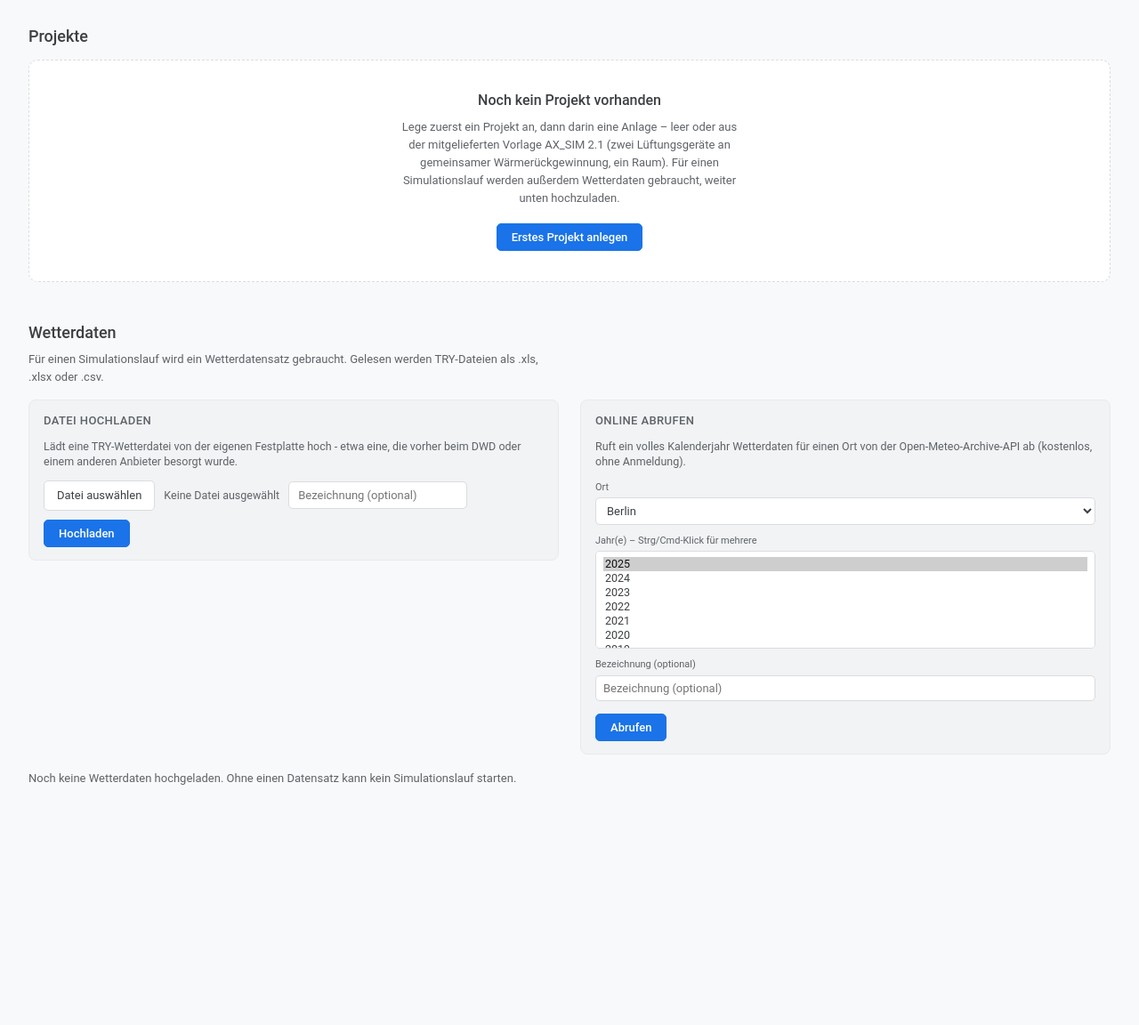
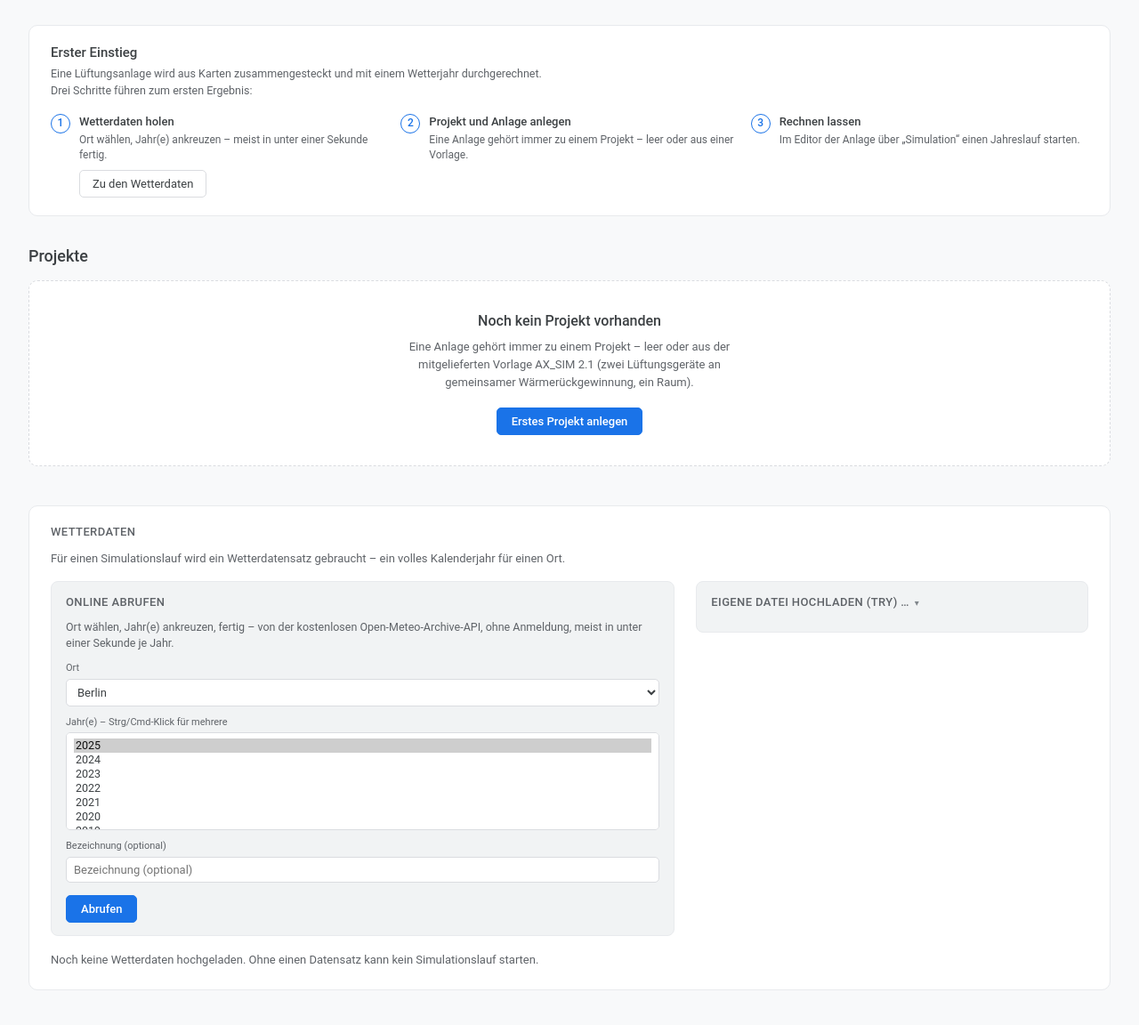
Before and after one commit to SuperSparrow-sys/RLT-Simulation, a Flask app: page / in a window 1280 px wide. Shown: the part 52-1204 px from the top of the page at 89% size. Run offline with Flask 3, Linux system fonts and the light colour scheme; data that the repository does not hold is empty.

Commit message:
Eingangsseite: Einstieg, Gewichtung und Anlagen-Auskunft
Die Startseite war eine gewachsene, gleich gewichtete Liste ohne ersten
Schritt. Fuenf Befunde des Benutzers behoben, dabei blieb style.css,
editor.html/js und simulation.js unangetastet (Arbeitsbereich eines
parallelen Agenten):

- Einstiegskasten (nur ohne Projekt sichtbar, verschwindet danach
  dauerhaft): drei Schritte in der tatsaechlichen Reihenfolge - Wetter,
  Anlage, Rechnen - mit Sprung zu den Wetterdaten.
- Projekte bleiben in voller Groesse (der Zweck), Wetterdaten bekommen
  einen eigenen, zurueckhaltenderen Rahmen mit kleiner, stummer
  Ueberschrift (die Voraussetzung).
- Anlage-Karte zeigt bei einem abgeschlossenen Lauf zusaetzlich Datum und
  Wetterjahr, dazu einen "Bericht"-Verweis (nur bei fertig/abgebrochen,
  gegen core/bericht.py:STATUS_MIT_ERGEBNIS abgesichert).
- Online abrufen steht vor Datei hochladen und ist offen; der
  Datei-Upload ist der Sonderfall und sitzt eingeklappt in einem
  <details> (24px-Antippziel nachtraeglich korrigiert).
- .eintrag-aktionen bricht jetzt um (flex-wrap) - ohne das ragte der neue
  dritte Knopf ("Bericht") aus der 184px-Karte in die naechste hinein.

Playwright-Pruefung in drei Breiten (Schreibtisch, iPad quer/hoch) und
beiden Zustaenden (leer/gefuellt): keine JS-Fehler, kein horizontaler
Ueberlauf, keine Antippziele unter 24px, Loeschen/Umbenennen/Wetterabruf
per echtem Funktionstest bestaetigt.

11 neue Tests (tests/test_startseite.py), Testreihe: 485 bestanden
(474 + 11, keine Jahreslaeufe gestartet).

Co-Authored-By: Claude Opus 5 <noreply@anthropic.com>

```diff
--- a/static/css/loeschen.css
+++ b/static/css/loeschen.css
@@ -43,7 +43,13 @@
 }
 .knopf-haupt-gefahr:hover { background: #b3261e; border-color: #b3261e; }
 
-.eintrag-aktionen { display: flex; gap: 6px; flex-shrink: 0; }
+/* flex-wrap: eine Anlage-Karte ist 184px breit (siehe .anlage-eintrag
+   unten) - "Umbenennen" und "Loeschen" passen knapp nebeneinander, ein
+   dritter Knopf ("Bericht", siehe static/js/start.js) nicht mehr. Ohne
+   Umbruch wuerde er aus der Karte heraus in die naechste hineinragen, statt
+   sauber in eine zweite Zeile zu rutschen. Bei der Projektkopfzeile (nur
+   zwei Knoepfe, viel Platz) bleibt eine Zeile, da wirkungslos. */
+.eintrag-aktionen { display: flex; flex-wrap: wrap; gap: 6px; flex-shrink: 0; }
 
 /* -- Projektkarte: Titel und Aktionen in einer Zeile -- */
 .projekt-kopf-zeile {
--- /dev/null
+++ b/static/css/start.css
@@ -0,0 +1,166 @@
+/* Eingangsseite (/): Gewichtung und Einstieg. Eigenes Stylesheet, weil
+   static/css/style.css waehrend dieser Arbeit von einem anderen Agenten
+   bearbeitet wird (siehe wetter-abruf.css/loeschen.css fuer denselben
+   Grund). Nutzt nur vorhandene CSS-Variablen aus style.css und ergaenzt
+   vorhandene Klassen (.start-abschnitt, .abschnitt-titel, .wetter-weg,
+   .anlage-status, .eintrag-aktionen) um zusaetzliche, additive Regeln -
+   keine davon wird selbst angefasst.
+
+   Reihenfolge auf der Seite (siehe templates/index.html): zuerst der
+   Einstiegskasten (nur im leeren Zustand, siehe #start-einstieg unten),
+   dann Projekte - der Zweck des Programms, deshalb unveraendert in voller
+   Groesse - dann Wetterdaten - eine Voraussetzung, deshalb hier bewusst
+   zurueckhaltender gestaltet (kleinere, stumme Ueberschrift, umschliessender
+   Rahmen) statt gleichrangig neben Projekte zu stehen. */
+
+/* ---------- Einstiegskasten ----------
+   Nur sichtbar, solange es noch kein einziges Projekt gibt (siehe
+   Start.zeichneEinstieg() in start.js) - fuer alle folgenden Besuche schon
+   durch echte Projekte und Anlagen beantwortet, ein dauerhafter Kasten waere
+   dann nur noch Ballast. Drei Schritte in der Reihenfolge, die tatsaechlich
+   zum ersten Ergebnis fuehrt (Wetter vor Anlage vor Rechnen) - unabhaengig
+   von der Reihenfolge der Abschnitte darunter, die stattdessen nach
+   Bedeutung sortiert sind (Projekte vor Wetterdaten, siehe oben). */
+.start-einstieg {
+  max-width: 1400px;
+  margin: 0 auto 32px;
+  border: 1px solid var(--border-light);
+  border-radius: var(--radius-lg);
+  background: var(--surface);
+  padding: 20px 24px;
+}
+.start-einstieg-titel {
+  margin: 0 0 4px;
+  font-size: 15px;
+  font-weight: 500;
+}
+.start-einstieg-hinweis {
+  margin: 0 0 16px;
+  font-size: 12.5px;
+  color: var(--text-secondary);
+  max-width: var(--lesebreite);
+  line-height: 1.5;
+}
+.einstieg-schritte {
+  display: flex;
+  flex-wrap: wrap;
+  gap: 14px;
+}
+.einstieg-schritt {
+  flex: 1 1 220px;
+  min-width: 200px;
+  display: flex;
+  gap: 10px;
+  align-items: flex-start;
+}
+.einstieg-nummer {
+  flex-shrink: 0;
+  width: 22px;
+  height: 22px;
+  border-radius: 50%;
+  border: 1px solid var(--border-strong);
+  color: var(--text-secondary);
+  font-size: 12px;
+  font-weight: 500;
+  display: flex;
+  align-items: center;
+  justify-content: center;
+}
+.einstieg-schritt-erledigt .einstieg-nummer {
+  border-color: var(--energie);
+  color: var(--energie);
+  background: var(--energie-tint);
+}
+.einstieg-text h2 {
+  margin: 0 0 3px;
+  font-size: 13px;
+  font-weight: 500;
+}
+.einstieg-text p {
+  margin: 0 0 8px;
+  font-size: 12px;
+  color: var(--text-secondary);
+  line-height: 1.45;
+}
+.einstieg-schritt-erledigt .einstieg-text h2 { color: var(--text-secondary); }
+.einstieg-schritt:not(.einstieg-schritt-erledigt) .einstieg-nummer {
+  border-color: var(--blue);
+  color: var(--blue);
+}
+
+/* ---------- Wetterdaten: Voraussetzung statt Zweck ----------
+   Der eigene, umschliessende Rahmen und die kleinere, stumme Ueberschrift
+   (13px statt der 18px von .abschnitt-titel, gleiche Optik wie
+   .wetter-weg-titel) machen sichtbar, dass dieser Abschnitt anders gewichtet
+   ist als "Projekte" - ohne die gemeinsame Klasse .abschnitt-titel selbst
+   umzudefinieren, die auch anderswo unveraendert 18px bleiben soll. */
+.start-abschnitt-wetter {
+  border: 1px solid var(--border-light);
+  border-radius: var(--radius-lg);
+  padding: 20px 24px 24px;
+  background: var(--surface);
+}
+.start-abschnitt-wetter > .abschnitt-titel {
+  font-size: 13px;
+  font-weight: 500;
+  color: var(--text-secondary);
+  text-transform: uppercase;
+  letter-spacing: .03em;
+  margin: 0 0 10px;
+}
+.start-abschnitt-wetter > .abschnitt-hinweis { margin-top: 0; }
+
+/* Online abrufen ist der bequemere, empfohlene Weg (Ort waehlen, Jahre
+   ankreuzen, unter einer Sekunde fertig) - deshalb breiter und offen. Die
+   Datei fuer eine eigene TRY-Datei ist der Sonderfall, deshalb als <details>
+   eingeklappt (siehe templates/index.html) und schmaler, wenn sie offen
+   ist. */
+.wetter-weg-hauptweg { flex: 2 1 380px; }
+.wetter-weg-nebenweg { flex: 1 1 280px; }
+/* -3px/-16px oben/seitlich gleicht das zusaetzliche Innenmass gegenueber
+   der Nachbarschrift (.wetter-weg-titel: margin 0 0 10px) wieder aus, damit
+   die Kante des Bereichs optisch gleich bleibt - das Antippziel selbst
+   braucht die 6px oben/unten, um auf die geforderten 24px Hoehe zu kommen
+   (gemessene Hoehe vorher: 18px, siehe Task, Befund 5). */
+.wetter-weg-nebenweg summary {
+  cursor: pointer;
+  list-style: none;
+  user-select: none;
+  margin: -6px -16px 4px;
+  padding: 6px 16px;
+  border-radius: var(--radius-sm);
+}
+.wetter-weg-nebenweg summary::-webkit-details-marker { display: none; }
+.wetter-weg-nebenweg summary::after {
+  content: "▾";
+  display: inline-block;
+  margin-left: 6px;
+  font-size: 10px;
+  color: var(--text-tertiary);
+}
+.wetter-weg-nebenweg[open] summary::after { content: "▴"; }
+.wetter-weg-nebenweg summary:focus-visible {
+  outline: 2px solid var(--blue);
+  outline-offset: 2px;
+  border-radius: var(--radius-sm);
+}
+.wetter-weg-nebenweg .wetter-weg-hinweis { margin-top: 10px; }
+
+/* ---------- Anlage-Karte: Auskunft statt Leerstelle ----------
+   Zusaetzlich zur bisherigen einzeiligen .anlage-status (Kosten oder
+   Zustand) eine zweite, stumme Zeile mit Datum und Wetterjahr des letzten
+   Laufs - siehe Start._fuelleStatus() in start.js. */
+.anlage-status-neben {
+  color: var(--text-tertiary);
+  font-size: 10.5px;
+  font-variant-numeric: tabular-nums;
+  margin-top: 1px;
+}
+/* Bericht-Verweis in der Aktionszeile (nur bei einem fertigen Lauf) - sitzt
+   neben Umbenennen/Loeschen (.eintrag-aktionen, siehe loeschen.css) und
+   nutzt .knopf-mini unveraendert; a.knopf-mini selbst (Entfernen der
+   Unterstreichung) steht schon in style.css. */
+
+@media (max-width: 700px) {
+  .einstieg-schritte { flex-direction: column; }
+}
--- a/static/js/start.js
+++ b/static/js/start.js
@@ -93,6 +93,23 @@ const BADGE_TEXT = {
   fehler: () => "Letzter Lauf fehlgeschlagen",
 };
 
+// Laeufe, zu denen es einen Bericht gibt (core/bericht.py: STATUS_MIT_ERGEBNIS)
+// - hier dupliziert wie WETTER_FRUEHESTES_JAHR weiter unten, aus demselben
+// Grund: rein eine Oberflaechenfrage (den Verweis "Bericht" zeigen oder
+// nicht), dafuer lohnt keine eigene Schnittstelle.
+const STATUS_MIT_BERICHT = ["fertig", "abgebrochen"];
+
+// Datum aus "YYYY-MM-DD HH:MM:SS" (core/database.py, datetime('now'), UTC) -
+// nur der Kalendertag, ohne Zeitzonenumrechnung: fuer eine kompakte
+// Anlage-Karte reicht "an welchem Tag zuletzt gerechnet wurde", eine
+// Uhrzeit auf die Minute waere mehr Genauigkeit, als die Karte braucht.
+function formatDatum(zeitstempel) {
+  const treffer = /^(\d{4})-(\d{2})-(\d{2})/.exec(zeitstempel || "");
+  if (!treffer) return zeitstempel || "";
+  const [, jahr, monat, tag] = treffer;
+  return `${tag}.${monat}.${jahr}`;
+}
+
 // Anzeigetext je Quelle eines Wetterdatensatzes - der Rohwert aus der DB
 // ("upload"/"open-meteo") ist fuer den Code praktisch, fuer die Liste aber
 // zu technisch.
@@ -132,8 +149,95 @@ const Start = {
     [this.projekte, this.anlagen, this.wetter, this.vorlagen] =
       await Promise.all(antworten.map((a) => a.json()));
 
+    this.zeichneEinstieg();
     await this.zeichneProjekte();
     this.zeichneWetter();
+  },
+
+  // -- Einstieg -------------------------------------------------------------
+
+  // Nur beim allerersten Besuch (noch kein Projekt): sobald ein Projekt
+  // existiert, beantworten die Projekt-/Anlagenkarten selbst schon "was ist
+  // der naechste Schritt" - ein dauerhafter Kasten waere dann nur noch
+  // Wiederholung. Die drei Schritte stehen in der Reihenfolge, die
+  // tatsaechlich zum ersten Ergebnis fuehrt (Wetter vor Anlage vor Rechnen) -
+  // unabhaengig von der Reihenfolge der Abschnitte darunter, die stattdessen
+  // nach Bedeutung sortiert sind: Projekte (der Zweck) vor Wetterdaten (eine
+  // Voraussetzung, siehe static/css/start.css).
+  zeichneEinstieg() {
+    const bereich = document.getElementById("start-einstieg");
+    bereich.textContent = "";
+    if (this.projekte.length) return;
+
+    const hatWetter = this.wetter.length > 0;
+
+    const kasten = document.createElement("div");
+    kasten.className = "start-einstieg";
+    const titel = document.createElement("h2");
+    titel.className = "start-einstieg-titel";
+    titel.textContent = "Erster Einstieg";
+    const hinweis = document.createElement("p");
+    hinweis.className = "start-einstieg-hinweis";
+    hinweis.textContent =
+      "Eine Lüftungsanlage wird aus Karten zusammengesteckt und mit einem " +
+      "Wetterjahr durchgerechnet. Drei Schritte führen zum ersten Ergebnis:";
+    kasten.append(titel, hinweis);
+
+    const schritte = document.createElement("div");
+    schritte.className = "einstieg-schritte";
+    schritte.append(
+      this._einstiegSchrittElement(
+        1, "Wetterdaten holen", hatWetter,
+        hatWetter
+          ? "Mindestens ein Datensatz ist vorhanden."
+          : "Ort wählen, Jahr(e) ankreuzen – meist in unter einer Sekunde fertig.",
+        hatWetter ? null : { text: "Zu den Wetterdaten", ziel: () => this._zuWetterdaten() }
+      ),
+      this._einstiegSchrittElement(
+        2, "Projekt und Anlage anlegen", false,
+        "Eine Anlage gehört immer zu einem Projekt – leer oder aus einer Vorlage.",
+        null
+      ),
+      this._einstiegSchrittElement(
+        3, "Rechnen lassen", false,
+        "Im Editor der Anlage über „Simulation“ einen Jahreslauf starten.",
+        null
+      ),
+    );
+    kasten.appendChild(schritte);
+    bereich.appendChild(kasten);
+  },
+
+  _einstiegSchrittElement(nummer, titelText, erledigt, hinweisText, aktion) {
+    const schritt = document.createElement("div");
+    schritt.className = "einstieg-schritt" + (erledigt ? " einstieg-schritt-erledigt" : "");
+    const nr = document.createElement("div");
+    nr.className = "einstieg-nummer";
+    nr.textContent = erledigt ? "✓" : String(nummer);
+    const text = document.createElement("div");
+    text.className = "einstieg-text";
+    const h2 = document.createElement("h2");
+    h2.textContent = titelText;
+    const p = document.createElement("p");
+    p.textContent = hinweisText;
+    text.append(h2, p);
+    if (aktion) {
+      const knopf = document.createElement("button");
+      knopf.type = "button";
+      knopf.className = "knopf-sekundaer";
+      knopf.textContent = aktion.text;
+      knopf.addEventListener("click", aktion.ziel);
+      text.appendChild(knopf);
+    }
+    schritt.append(nr, text);
+    return schritt;
+  },
+
+  _zuWetterdaten() {
+    const abschnitt = document.getElementById("wetter-abschnitt");
+    if (abschnitt) abschnitt.scrollIntoView({ behavior: "smooth", block: "start" });
+    const ort = document.getElementById("feld-wetter-abruf-ort");
+    if (ort) ort.focus();
   },
 
   // -- Projekte und Anlagen ------------------------------------------------
@@ -153,6 +257,9 @@ const Start = {
     karten.forEach((karte) => bereich.appendChild(karte));
   },
 
+  // Kurz gehalten (Schritt 2 des Einstiegskastens oben erklaert die
+  // Reihenfolge schon ausfuehrlich) - hier nur noch die eine Handlung, die
+  // an dieser Stelle der Seite tatsaechlich fehlt.
   leerhinweisElement() {
     const div = document.createElement("div");
     div.className = "leerhinweis-gross";
@@ -160,10 +267,9 @@ const Start = {
     titel.textContent = "Noch kein Projekt vorhanden";
     const text = document.createElement("p");
     text.textContent =
-      "Lege zuerst ein Projekt an, dann darin eine Anlage – leer oder aus der " +
+      "Eine Anlage gehört immer zu einem Projekt – leer oder aus der " +
       "mitgelieferten Vorlage AX_SIM 2.1 (zwei Lüftungsgeräte an gemeinsamer " +
-      "Wärmerückgewinnung, ein Raum). Für einen Simulationslauf werden außerdem " +
-      "Wetterdaten gebraucht, weiter unten hochzuladen.";
+      "Wärmerückgewinnung, ein Raum).";
     const knopf = document.createElement("button");
     knopf.className = "knopf-haupt";
     knopf.textContent = "Erstes Projekt anlegen";
@@ -247,13 +353,28 @@ const Start = {
 
     // Umbenennen/Loeschen als eigene Zeile UNTER dem Link statt darin - ein
     // <button> innerhalb eines <a> wuerde beim Klick immer auch navigieren.
+    // "Bericht" in derselben Zeile, aus demselben Grund als eigener <a>
+    // statt als Link im Kartenkoerper - und nur, wenn es zum letzten Lauf
+    // ueberhaupt einen gibt (core/bericht.py: STATUS_MIT_ERGEBNIS).
     const eintrag = document.createElement("div");
     eintrag.className = "anlage-eintrag";
     eintrag.appendChild(link);
-    eintrag.appendChild(this.eintragAktionenElement(
+    const aktionen = this.eintragAktionenElement(
       () => this.anlageUmbenennenDialog(anlage),
       () => this.anlageLoeschenDialog(anlage),
-    ));
+    );
+    if (status.letzter && STATUS_MIT_BERICHT.includes(status.letzter.status)) {
+      // Ans Ende angehaengt (nicht davor): bei einem Zeilenumbruch (siehe
+      // static/css/loeschen.css, .eintrag-aktionen) soll "Bericht" allein
+      // in die zweite Zeile rutschen, nicht "Loeschen" - der informative
+      // Verweis darf vereinzelt stehen, der gefaehrliche Knopf besser nicht.
+      const berichtLink = document.createElement("a");
+      berichtLink.className = "knopf-mini";
+      berichtLink.textContent = "Bericht";
+      berichtLink.href = `/anlage/${anlage.id}/lauf/${status.letzter.id}/bericht`;
+      aktionen.appendChild(berichtLink);
+    }
+    eintrag.appendChild(aktionen);
     return eintrag;
   },
 
@@ -404,14 +525,24 @@ const Start = {
       return;
     }
     const formatiere = BADGE_TEXT[status.letzter.status];
-    badge.textContent = formatiere
+    const haupttext = formatiere
       ? formatiere(status.letzter)
       : `Letzter Lauf: ${status.letzter.status}`;
+    badge.textContent = haupttext;
     badge.classList.add(
       status.letzter.status === "fertig"
         ? "anlage-status-fertig"
         : "anlage-status-warnung"
     );
+    // Zweite, stumme Zeile: wann zuletzt gerechnet und mit welchem
+    // Wetterjahr - sonst sagt die Karte ausser Kosten/Zustand nichts ueber
+    // sich (siehe Task, Befund 3). wetter_name ist ein frei vergebener Name
+    // (Umbenennen/Abruf) - deshalb per textContent statt innerHTML gesetzt,
+    // kein htmlSicher() noetig.
+    const neben = document.createElement("div");
+    neben.className = "anlage-status-neben";
+    neben.textContent = `${formatDatum(status.letzter.gestartet_am)} · ${status.letzter.wetter_name}`;
+    badge.appendChild(neben);
   },
 
   // Ob fuer eine Anlage gerade ein Lauf rechnet, und was der letzte Lauf ergab
--- a/templates/index.html
+++ b/templates/index.html
@@ -8,6 +8,7 @@
   <link rel="stylesheet" href="{{ url_for('static', filename='css/style.css') }}">
   <link rel="stylesheet" href="{{ url_for('static', filename='css/wetter-abruf.css') }}">
   <link rel="stylesheet" href="{{ url_for('static', filename='css/loeschen.css') }}">
+  <link rel="stylesheet" href="{{ url_for('static', filename='css/start.css') }}">
 </head>
 <body>
   <div id="fehlermeldung" class="fehlermeldung" role="alert" aria-live="assertive" hidden></div>
@@ -20,40 +21,27 @@
     </header>
 
     <main class="start-haupt">
+      <div id="start-einstieg"></div>
+
       <section class="start-abschnitt">
         <h1 class="abschnitt-titel">Projekte</h1>
         <div id="start-projekte"></div>
       </section>
 
-      <section class="start-abschnitt">
+      <section class="start-abschnitt start-abschnitt-wetter" id="wetter-abschnitt">
         <h1 class="abschnitt-titel">Wetterdaten</h1>
         <p class="abschnitt-hinweis">
-          Für einen Simulationslauf wird ein Wetterdatensatz gebraucht. Gelesen werden
-          TRY-Dateien als .xls, .xlsx oder .csv.
+          Für einen Simulationslauf wird ein Wetterdatensatz gebraucht – ein volles
+          Kalenderjahr für einen Ort.
         </p>
+
         <div class="wetter-wege">
-          <div class="wetter-weg">
-            <h2 class="wetter-weg-titel">Datei hochladen</h2>
-            <p class="wetter-weg-hinweis">
-              Lädt eine TRY-Wetterdatei von der eigenen Festplatte hoch - etwa
-              eine, die vorher beim DWD oder einem anderen Anbieter besorgt wurde.
-            </p>
-            <form id="form-wetter-upload" class="wetter-formular">
-              <span class="datei-eingabe">
-                <input type="file" id="feld-wetter-datei" class="datei-eingabe-eingabe" accept=".xls,.xlsx,.csv">
-                <label for="feld-wetter-datei" class="datei-eingabe-knopf">Datei auswählen</label>
-                <span class="datei-eingabe-name" id="feld-wetter-dateiname">Keine Datei ausgewählt</span>
-              </span>
-              <input type="text" id="feld-wetter-name" placeholder="Bezeichnung (optional)">
-              <button type="submit" class="knopf-haupt" id="btn-wetter-hochladen">Hochladen</button>
-            </form>
-          </div>
-
-          <div class="wetter-weg">
+          <div class="wetter-weg wetter-weg-hauptweg">
             <h2 class="wetter-weg-titel">Online abrufen</h2>
             <p class="wetter-weg-hinweis">
-              Ruft ein volles Kalenderjahr Wetterdaten für einen Ort von der
-              Open-Meteo-Archive-API ab (kostenlos, ohne Anmeldung).
+              Ort wählen, Jahr(e) ankreuzen, fertig – von der kostenlosen
+              Open-Meteo-Archive-API, ohne Anmeldung, meist in unter einer
+              Sekunde je Jahr.
             </p>
             <form id="form-wetter-abruf" class="wetter-abruf-formular">
               <label class="panel-zeile">
@@ -99,7 +87,25 @@
               <button type="submit" class="knopf-haupt" id="btn-wetter-abrufen">Abrufen</button>
             </form>
           </div>
+
+          <details class="wetter-weg wetter-weg-nebenweg" id="wetter-upload-details">
+            <summary class="wetter-weg-titel">Eigene Datei hochladen (TRY) …</summary>
+            <p class="wetter-weg-hinweis">
+              Für eine TRY-Wetterdatei, die schon vorliegt – etwa vom DWD oder
+              einem anderen Anbieter besorgt. Gelesen werden .xls, .xlsx oder .csv.
+            </p>
+            <form id="form-wetter-upload" class="wetter-formular">
+              <span class="datei-eingabe">
+                <input type="file" id="feld-wetter-datei" class="datei-eingabe-eingabe" accept=".xls,.xlsx,.csv">
+                <label for="feld-wetter-datei" class="datei-eingabe-knopf">Datei auswählen</label>
+                <span class="datei-eingabe-name" id="feld-wetter-dateiname">Keine Datei ausgewählt</span>
+              </span>
+              <input type="text" id="feld-wetter-name" placeholder="Bezeichnung (optional)">
+              <button type="submit" class="knopf-haupt" id="btn-wetter-hochladen">Hochladen</button>
+            </form>
+          </details>
         </div>
+
         <div id="start-wetter-liste"></div>
       </section>
     </main>
```
Also changed, not shown: tests/test_startseite.py (added, +164 -0 lines).
